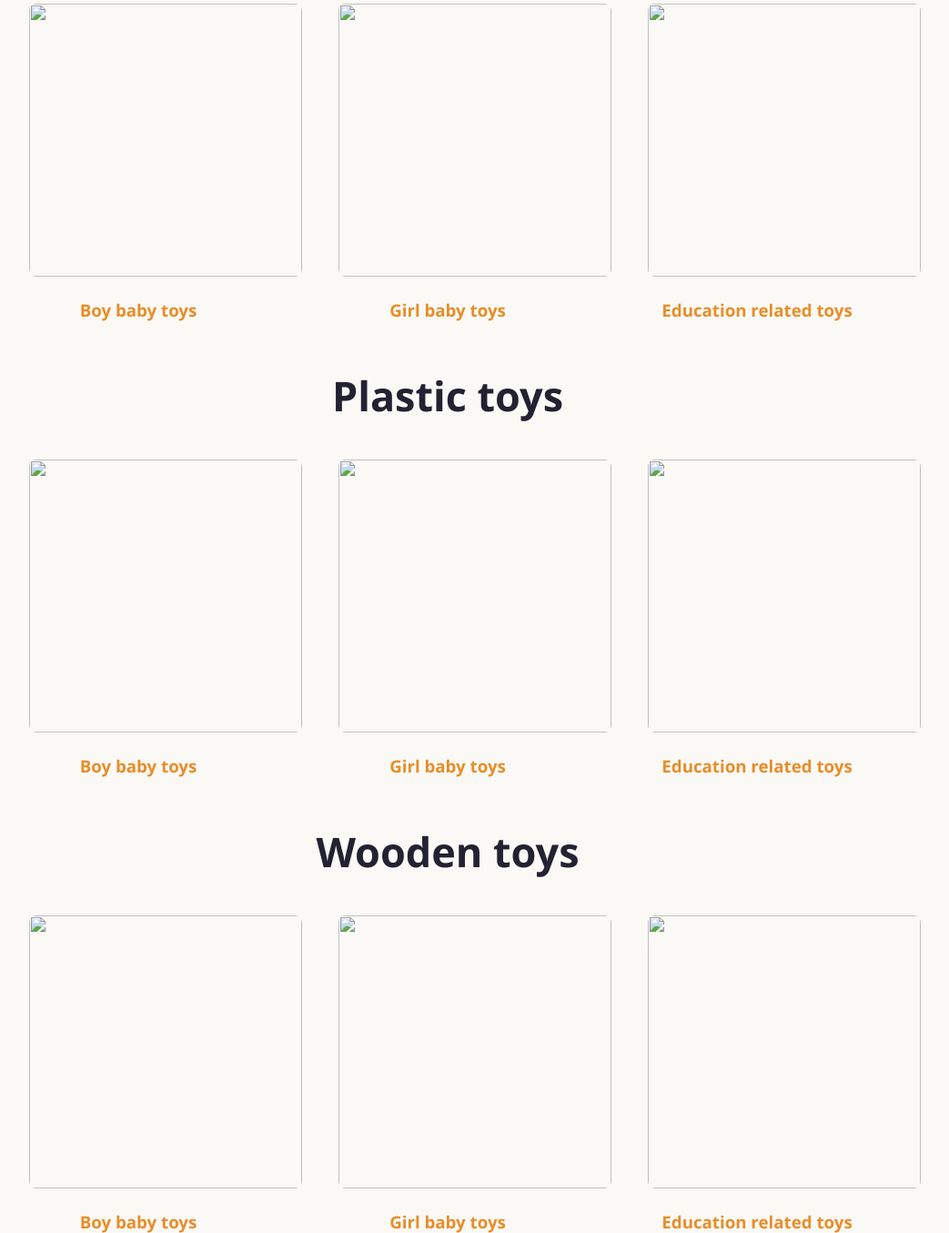
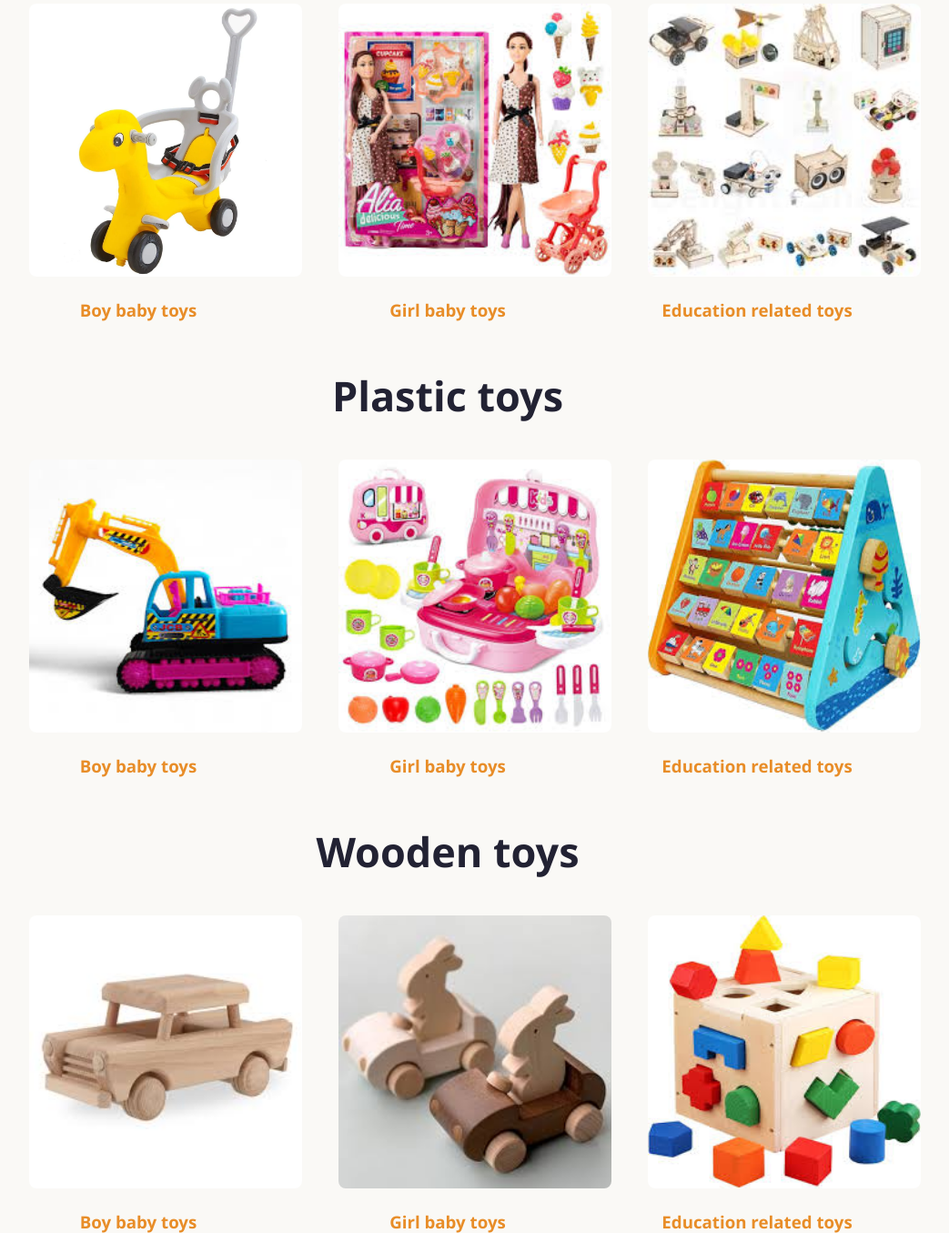
Before and after one commit to Devisubbarayudu/fullstack_project, a plain HTML site: page index.html in a window 1280 px wide. Shown: the part 3269-4624 px from the top of the page at 91% size, without its empty margins (148-1191 px from the left). Drawn offline with Linux system fonts and the light colour scheme; the site is published under a folder, as on GitHub Pages, so addresses that start at the root find nothing.

Commit message:
index page path changes

```diff
--- a/index.html
+++ b/index.html
@@ -91,64 +91,64 @@
              <h2 id="under500">Under 500</h2>
             <div class="categories">
                 <div class="category-card" >
-                    <a href="GiftyWish/pages/cart.html"><img src="/GiftyWish/assests/images/boys_cat/under500metal.jpg" width="300px" height="300px"><br><h3>Boy baby toys</h3></a>
+                    <a href="GiftyWish/pages/cart.html"><img src="./GiftyWish/assests/images/boys_cat/under500metal.jpg" width="300px" height="300px"><br><h3>Boy baby toys</h3></a>
                 </div>
                 <div class="category-card" >
-                    <a href="GiftyWish/pages/cart.html"><img src="/GiftyWish/assests/images/girls_toy/under500plasticmetal.jpg" width="300px" height="300px"><br><h3>Girl baby toys</h3></a>
+                    <a href="GiftyWish/pages/cart.html"><img src="./GiftyWish/assests/images/girls_toy/under500plasticmetal.jpg" width="300px" height="300px"><br><h3>Girl baby toys</h3></a>
                 </div>
                 <div class="category-card" >
-                    <a href="GiftyWish/pages/cart.html"><img src="/GiftyWish/assests/images/edu_toys/under500wooden.webp" width="300px" height="300px"><br><h3>Education related toys</h3></a>
+                    <a href="GiftyWish/pages/cart.html"><img src="./GiftyWish/assests/images/edu_toys/under500wooden.webp" width="300px" height="300px"><br><h3>Education related toys</h3></a>
                 </div>
             </div>
              <h2 id="under1000">Under 1000</h2>
             <div class="categories">
                 <div class="category-card" >
-                    <a href="GiftyWish/pages/cart.html"><img src="/GiftyWish/assests/images/boys_cat/under1000metalrobo.jpg" width="300px" height="300px"><br><h3>Boy baby toys</h3></a>
+                    <a href="GiftyWish/pages/cart.html"><img src="./GiftyWish/assests/images/boys_cat/under1000metalrobo.jpg" width="300px" height="300px"><br><h3>Boy baby toys</h3></a>
                 </div>
                 <div class="category-card" >
-                    <a href="GiftyWish/pages/cart.html"><img src="/GiftyWish/assests/images/girls_toy/under1000plastic.jpg" width="300px" height="300px"><br><h3>Girl baby toys</h3></a>
+                    <a href="GiftyWish/pages/cart.html"><img src="./GiftyWish/assests/images/girls_toy/under1000plastic.jpg" width="300px" height="300px"><br><h3>Girl baby toys</h3></a>
                 </div>
                 <div class="category-card" >
-                    <a href="GiftyWish/pages/cart.html"><img src="/GiftyWish/assests/images/edu_toys/under1000.jpg" width="300px" height="300px"><br><h3>Education related toys</h3></a>
+                    <a href="GiftyWish/pages/cart.html"><img src="./GiftyWish/assests/images/edu_toys/under1000.jpg" width="300px" height="300px"><br><h3>Education related toys</h3></a>
                 </div>
             </div>
 
              <h2 id="metal">Metal Mixed Plastic toys</h2>
             <div class="categories">
                 <div class="category-card" >
-                    <a href="GiftyWish/pages/cart.html"><img src="/GiftyWish/assests/images/boys_cat/YT6810.webp" width="300px" height="300px"><br><h3>Boy baby toys</h3></a>
+                    <a href="GiftyWish/pages/cart.html"><img src="./GiftyWish/assests/images/boys_cat/YT6810.webp" width="300px" height="300px"><br><h3>Boy baby toys</h3></a>
                 </div>
                 <div class="category-card" >
-                    <a href="GiftyWish/pages/cart.html"><img src="/GiftyWish/assests/images/girls_toy/metalbarbieset.jpg" width="300px" height="300px"><br><h3>Girl baby toys</h3></a>
+                    <a href="GiftyWish/pages/cart.html"><img src="./GiftyWish/assests/images/girls_toy/metalbarbieset.jpg" width="300px" height="300px"><br><h3>Girl baby toys</h3></a>
                 </div>
                 <div class="category-card" >
-                    <a href="GiftyWish/pages/cart.html"><img src="/GiftyWish/assests/images/edu_toys/metaltraffic.jpg" width="300px" height="300px"><br><h3>Education related toys</h3></a>
+                    <a href="GiftyWish/pages/cart.html"><img src="./GiftyWish/assests/images/edu_toys/metaltraffic.jpg" width="300px" height="300px"><br><h3>Education related toys</h3></a>
                 </div>
             </div>
 
              <h2 id="plastic">Plastic toys</h2>
             <div class="categories">
                 <div class="category-card"  >
-                    <a href="GiftyWish/pages/cart.html"><img src="/GiftyWish/assests/images/boys_cat/plasticjcp.jpg" width="300px" height="300px"><br><h3>Boy baby toys</h3></a>
+                    <a href="GiftyWish/pages/cart.html"><img src="./GiftyWish/assests/images/boys_cat/plasticjcp.jpg" width="300px" height="300px"><br><h3>Boy baby toys</h3></a>
                 </div>
                 <div class="category-card">
-                    <a href="GiftyWish/pages/cart.html"><img src="/GiftyWish/assests/images/girls_toy/plasticcookingset.jpg" width="300px" height="300px"><br><h3>Girl baby toys</h3></a>
+                    <a href="GiftyWish/pages/cart.html"><img src="./GiftyWish/assests/images/girls_toy/plasticcookingset.jpg" width="300px" height="300px"><br><h3>Girl baby toys</h3></a>
                 </div>
                 <div class="category-card" >
-                    <a href="GiftyWish/pages/cart.html"><img src="/GiftyWish/assests/images/edu_toys/images.jpg" width="300px" height="300px"><br><h3>Education related toys</h3></a>
+                    <a href="GiftyWish/pages/cart.html"><img src="./GiftyWish/assests/images/edu_toys/images.jpg" width="300px" height="300px"><br><h3>Education related toys</h3></a>
                 </div>
             </div>
 
              <h2   id="wooden">Wooden toys</h2>
             <div class="categories">
                 <div class="category-card" >
-                    <a href="GiftyWish/pages/cart.html"><img src="/GiftyWish/assests/images/boys_cat/woodencar.jpg" width="300px" height="300px"><br><h3>Boy baby toys</h3></a>
+                    <a href="GiftyWish/pages/cart.html"><img src="./GiftyWish/assests/images/boys_cat/woodencar.jpg" width="300px" height="300px"><br><h3>Boy baby toys</h3></a>
                 </div>
                 <div class="category-card" >
-                    <a href="GiftyWish/pages/cart.html"><img src="/GiftyWish/assests/images/girls_toy/woodenrabbit.jpg" width="300px" height="300px"><br><h3>Girl baby toys</h3></a>
+                    <a href="GiftyWish/pages/cart.html"><img src="./GiftyWish/assests/images/girls_toy/woodenrabbit.jpg" width="300px" height="300px"><br><h3>Girl baby toys</h3></a>
                 </div>
                 <div class="category-card" >
-                    <a href="GiftyWish/pages/cart.html"><img src="/GiftyWish/assests/images/edu_toys/woodenshape.jpg" width="300px" height="300px"><br><h3>Education related toys</h3></a>
+                    <a href="GiftyWish/pages/cart.html"><img src="./GiftyWish/assests/images/edu_toys/woodenshape.jpg" width="300px" height="300px"><br><h3>Education related toys</h3></a>
                 </div>
             </div>
         </section>
```
